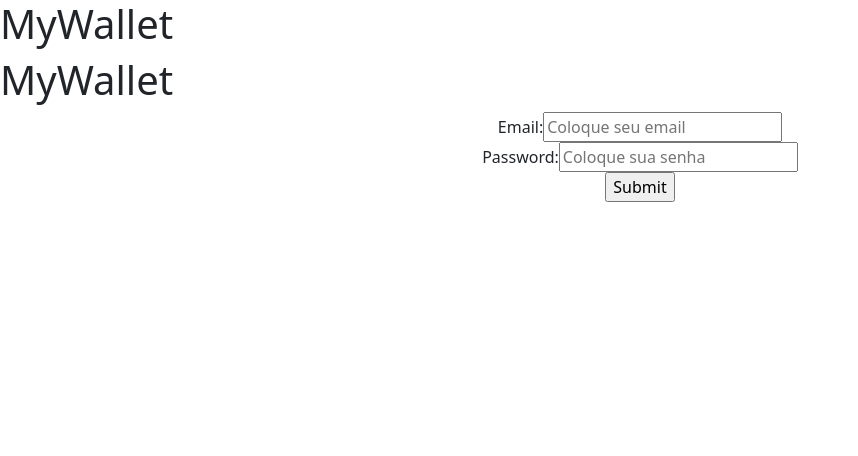
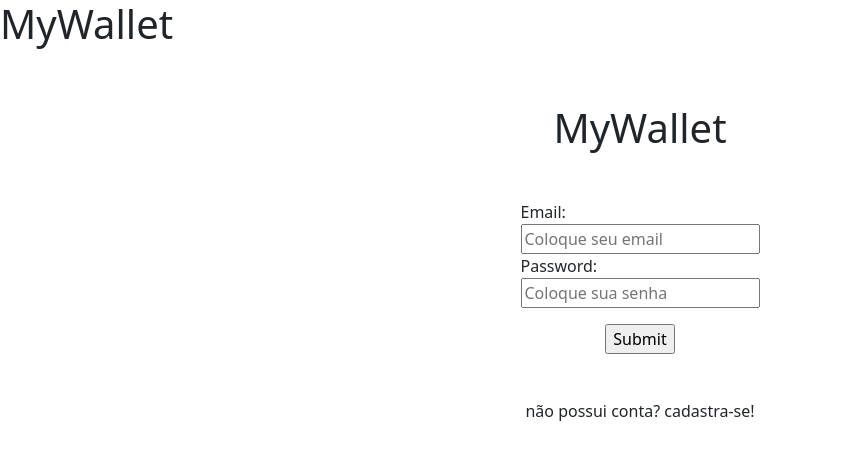
Before and after one commit to igorhnovais/Front-myWallet-Angular, an Angular app: page /sign-in in a window 1280 px wide. Shown: the top 456 px of the page, without its empty margins (0-858 px from the left). Built offline with nearby package versions, Linux system fonts and the light colour scheme.

Commit message:
feat: style

```diff
--- a/src/app/components/form-sign-in/form-sign-in.component.html
+++ b/src/app/components/form-sign-in/form-sign-in.component.html
@@ -1,20 +1,20 @@
 <form (ngSubmit)="submit()" [formGroup]="signInForm" #formDir="ngForm">
     <div class="d-flex flex-column align-items-center justify-content-center">
-        <div>
-            <label for="email">Email:</label>
+        <div class="d-flex flex-column justify-content-center">
+            <label for="email" class="align-items-start">Email:</label>
             <input type="text" placeholder="Coloque seu email" formControlName="email" required=""/>
             <div *ngIf="email.invalid && formDir.submitted">
                 <p *ngIf="email.errors?.['required']"> O email é obrigatorio</p>
             </div>
         </div>
-        <div>
-            <label for="password">Password:</label>
+        <div class="d-flex flex-column justify-content-center">
+            <label for="password" class="align-items-start">Password:</label>
             <input type="text" placeholder="Coloque sua senha" formControlName="password" required/>
             <div *ngIf="password.invalid && formDir.submitted">
                 <p *ngIf="password.errors?.['required']"> A senha é obrigatoria</p>
             </div>
         </div>
-        <input type="submit"/>
+        <input type="submit" class="mt-3"/>
     </div>
 
 </form>
--- a/src/app/components/pages/sign-in/sign-in.component.html
+++ b/src/app/components/pages/sign-in/sign-in.component.html
@@ -1,2 +1,5 @@
-<h1>MyWallet</h1>
-<app-form-sign-in (onSubmit)="newLogin($event)"></app-form-sign-in>
+<main class="d-flex flex-column align-items-center justify-content-center">
+    <h1 class=" m-5">MyWallet</h1>
+    <app-form-sign-in (onSubmit)="newLogin($event)"></app-form-sign-in>
+    <h6 routerLink="/sign-up" class="mt-5">não possui conta? cadastra-se!</h6>
+</main>
```
